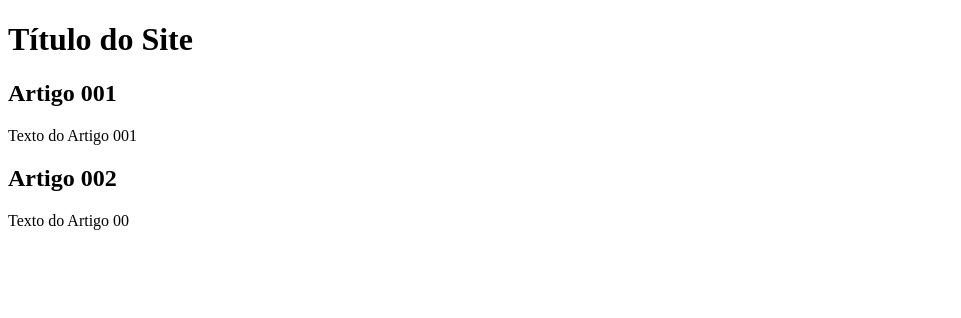
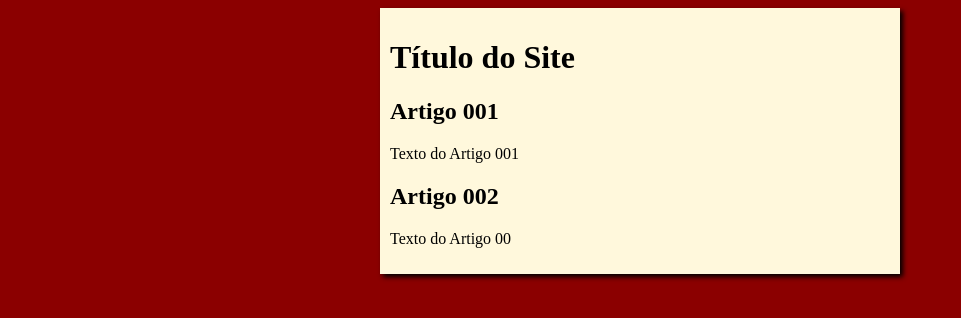
Before and after one commit to 01-GABRIEL-SML/Projeto_Site, a plain HTML site: page index.html in a window 1280 px wide. Shown: the whole page, without its empty margins (0-961 px from the left). Drawn offline with Linux system fonts and the light colour scheme.

Commit message:
Meu Design

```diff
--- a/index.html
+++ b/index.html
@@ -3,6 +3,7 @@
 <head>
     <meta charset="UTF-8">
     <meta name="viewport" content="width=device-width, initial-scale=1.0">
+    <link rel="stylesheet" href="style.css">
     <title>Projeto Site</title>
 </head>
 <body>
--- /dev/null
+++ b/style.css
@@ -0,0 +1,16 @@
+{
+    font-family: Arial, Helvetica, sans-serif;
+    font-size: 16px;
+}
+
+body {
+    background-color: darkred;
+}
+
+main {
+    background-color: cornsilk;
+    width: 500px;
+    margin: auto;
+    padding: 10px;
+    box-shadow: 3px 3px 5px black;
+}
```
